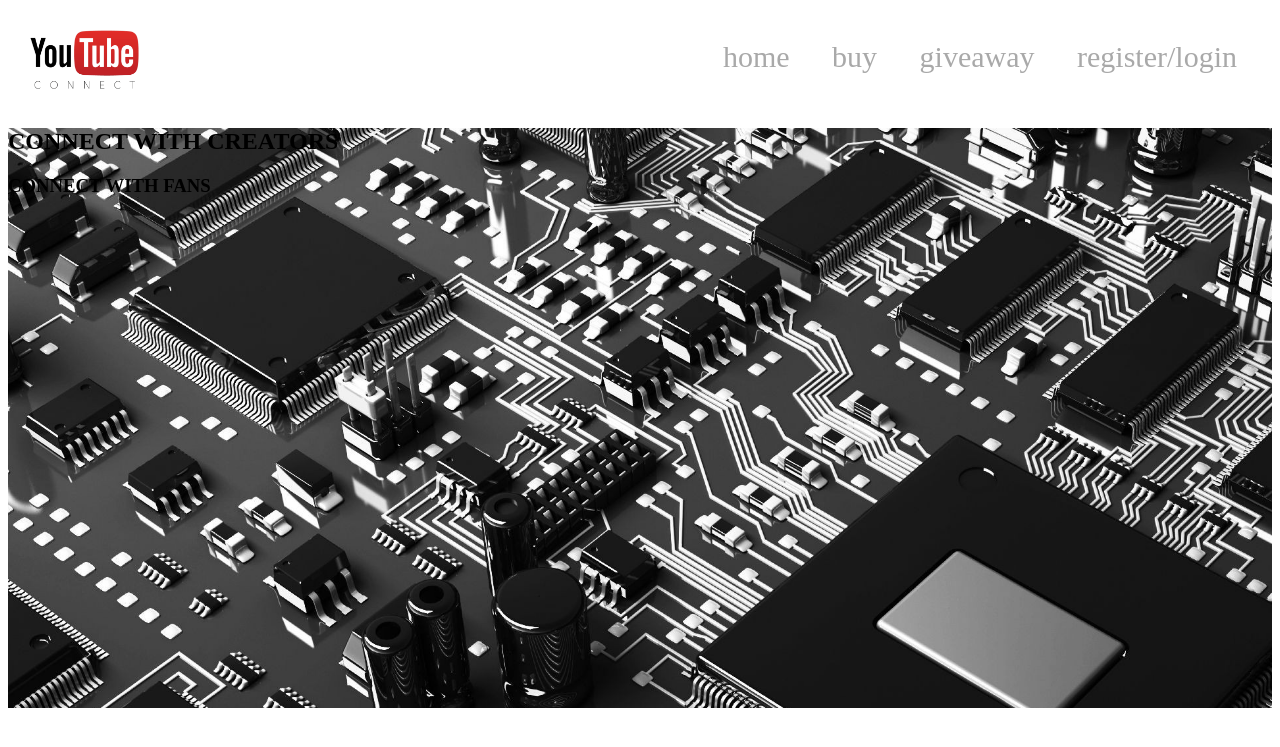
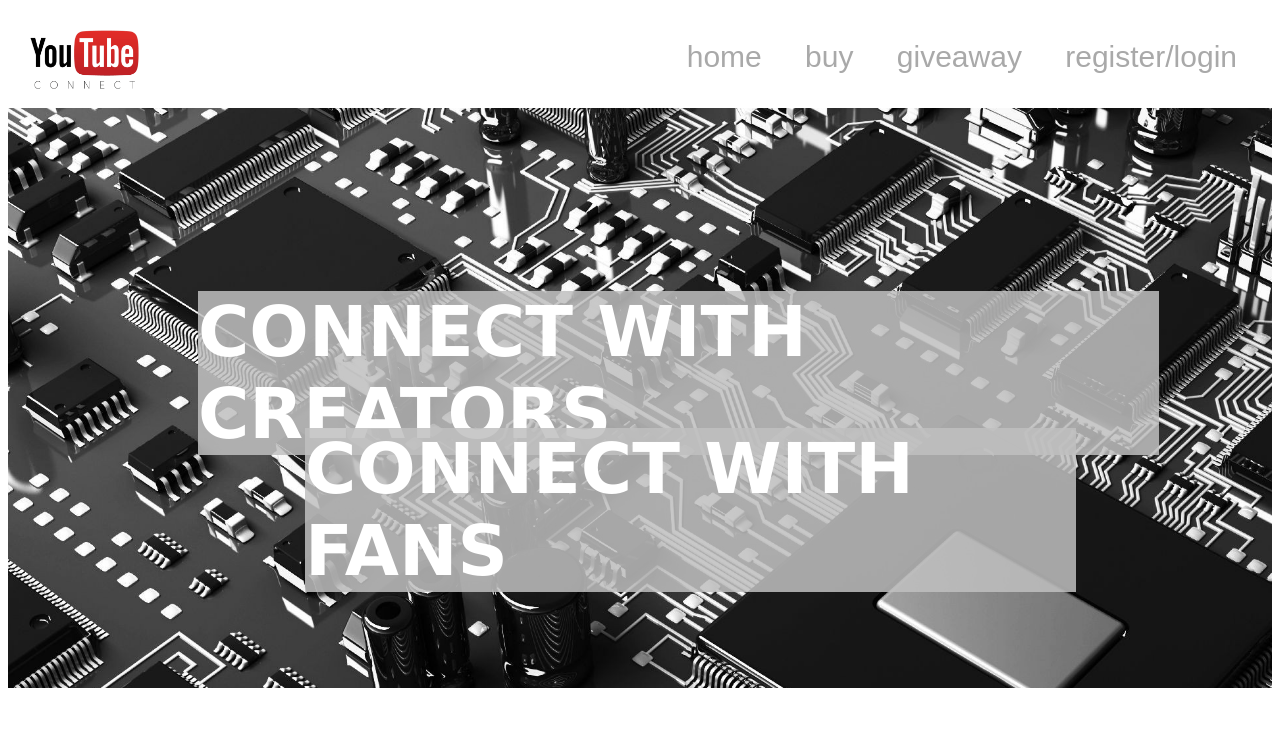
Before and after one commit to kchou0907/youtubeconnectco, a PHP site: page /home.php in a window 1280 px wide. Shown: the top 747 px of the page. Run offline with PHP 8.4, Linux system fonts and the light colour scheme.

Commit message:
Update style.css

```diff
--- a/style.css
+++ b/style.css
@@ -12,6 +12,7 @@
 	font-size: 30px;
 	display: block;
 	height: 100px;
+	font-family: 'Oswald', sans-serif;
 }
 .link{
 	margin-right: 35px;
@@ -34,4 +35,29 @@ nav {
 	width: 100%;
 	min-width: 950px;
 	min-height: 580px;
+	position: relative;
 }
+
+h2 {
+   position: absolute;
+   top: 125px;
+   left: 190px;
+   width: 76%;
+   font-size: 70px;
+   color: white;
+   text-decoration: none;
+   font-family: Verdana;
+   background-color: rgba(192,192,192, 0.85);
+}
+
+h3 {
+   position: absolute;
+   top: 250px;
+   left: 297px;
+   width: 61%;
+   font-size: 70px;
+   color: white;
+   text-decoration: none;
+   font-family: Verdana;
+   background-color: rgba(192,192,192, 0.85);
+}
```
